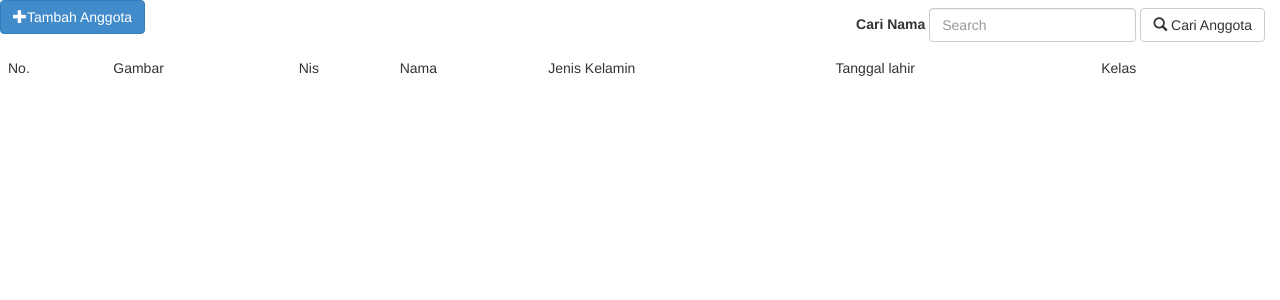
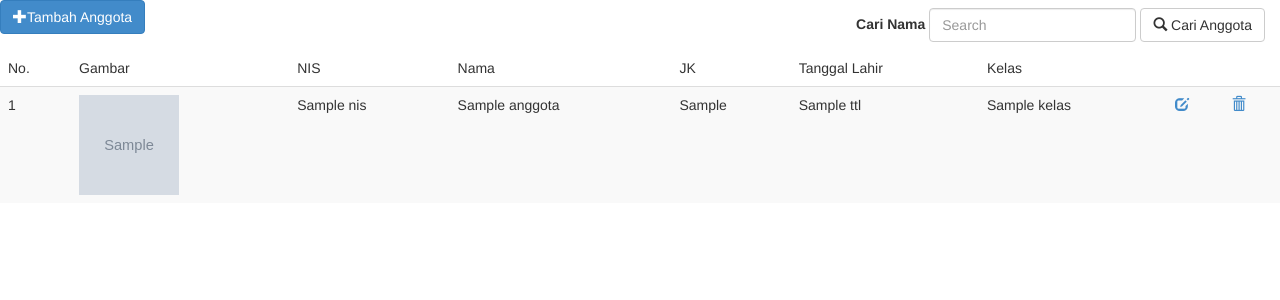
Before and after one commit to FahmiDzulF/project-siper, a CodeIgniter app: the page made by application/views/anggota/index.php in a window 1280 px wide. Shown: the top 300 px of the page. Run offline with CodeIgniter, Linux system fonts and the light colour scheme; the template is opened without the code that fills it: most values are stand-ins (such as "Sample title", 1, 10 or a date in 2020); grey boxes marked "Sample" are stand-in pictures; data that the repository does not hold is empty; some libraries are stand-ins or nearby versions.

Commit message:
CRUD Anggota

```diff
--- a/application/controllers/anggota.php
+++ b/application/controllers/anggota.php
@@ -46,7 +46,7 @@ class Anggota extends CI_Controller{
           $nis=$this->input->post('nis');
           //konfigurasi upload image
           $config['upload_path'] = './assets/img/anggota/';
-    $config['allowed_types'] = 'gif|jpg|png';
+    $config['allowed_types'] ='jpeg|jpg|png|bmp';
     $config['max_size']	= '1000';
     $config['max_width']  = '2000';
     $config['max_height']  = '1024';
--- a/application/views/anggota/index.php
+++ b/application/views/anggota/index.php
@@ -35,15 +35,52 @@
           <thead>
             <tr>
               <td>No.</td>
-              <td>Gambar</td>
-              <td>Nis</td>
-              <td>Nama</td>
-              <td>Jenis Kelamin</td>
-              <td>Tanggal lahir</td>
-              <td>Kelas</td>
+            <td>Gambar</td>
+            <td>NIS</td>
+            <td>Nama</td>
+            <td>JK</td>
+            <td>Tanggal Lahir</td>
+            <td>Kelas</td>
+            <td colspan="2"></td>
+        </tr>
+    </thead>
+    <?php $no=0; foreach($anggota as $row ): $no++;?>
+    <tr>
+        <td><?php echo $no;?></td>
+        <td><img src="<?php echo base_url('assets/img/anggota/'.$row->image);?>" height="100px" width="100px"></td>
+        <td><?php echo $row->nis;?></td>
+        <td><?php echo $row->nama;?></td>
+        <td><?php echo $row->jk;?></td>
+        <td><?php echo $row->ttl;?></td>
+        <td><?php echo $row->kelas;?></td>
+        <td><a href="<?php echo site_url('anggota/edit/'.$row->nis);?>"><i class="glyphicon glyphicon-edit"></i></a></td>
+        <td><a href="#" class="hapus" kode="<?php echo $row->nis;?>"><i class="glyphicon glyphicon-trash"></i></a></td>
+    </tr>
+    <?php endforeach;?>
+</Table>
+<?php echo $pagination;?>
 
-              <td colspan="2"></td>
-            </tr>
-          </thead>
-        </body>
-      </html>
+<script>
+    $(function(){
+        $(".hapus").click(function(){
+            var kode=$(this).attr("kode");
+
+            $("#idhapus").val(kode);
+            $("#myModal").modal("show");
+        });
+
+        $("#konfirmasi").click(function(){
+            var kode=$("#idhapus").val();
+
+            $.ajax({
+                url:"<?php echo site_url('anggota/hapus');?>",
+                type:"POST",
+                data:"kode="+kode,
+                cache:false,
+                success:function(html){
+                    location.href="<?php echo site_url('anggota/index/delete_success');?>";
+                }
+            });
+        });
+    });
+</script>
```
Also changed, not shown: application/views/anggota/edit.php (added).
